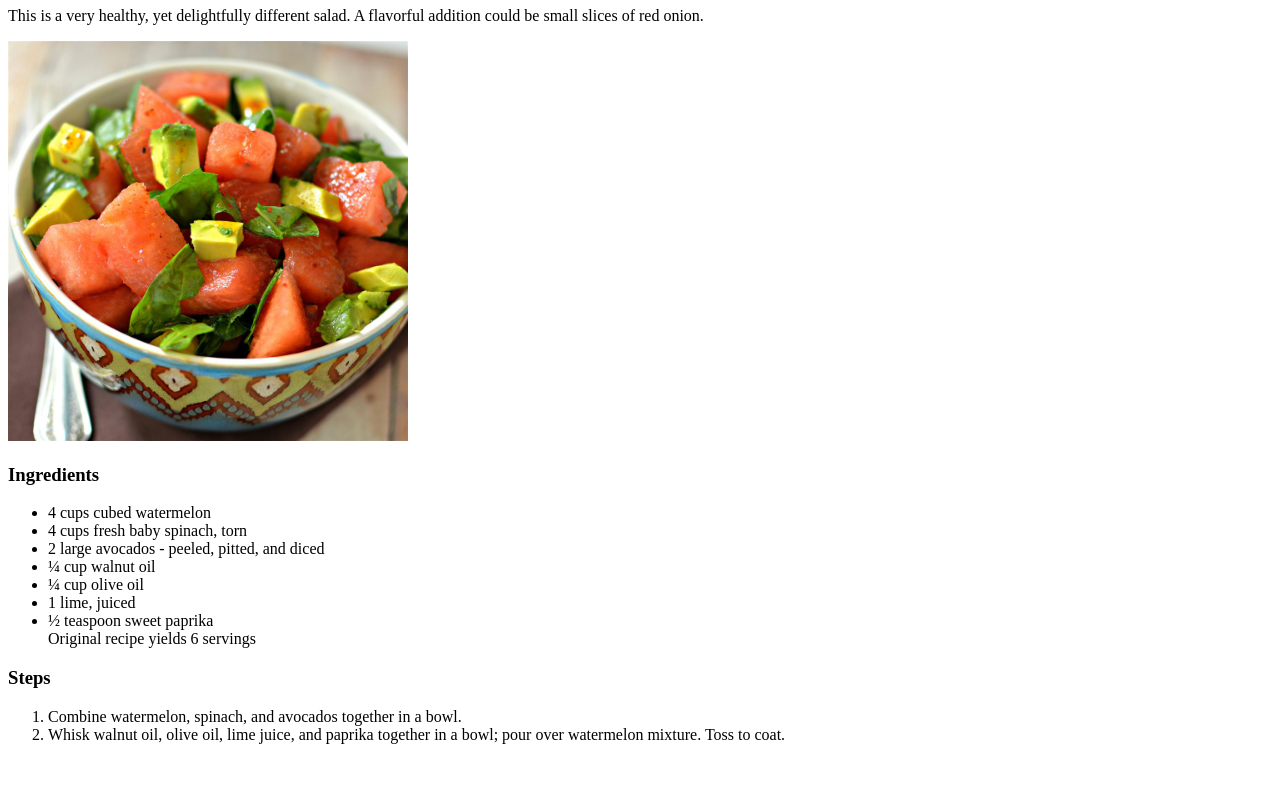
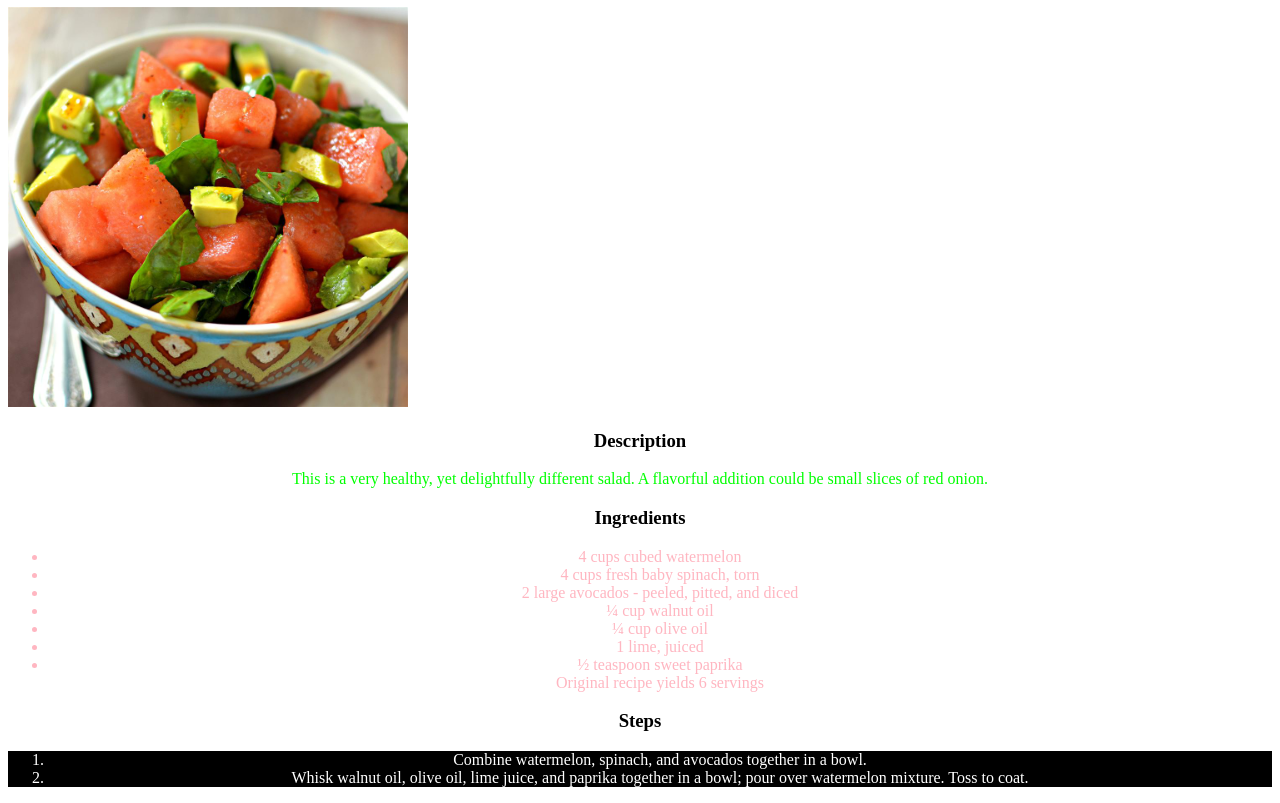
Before and after one commit to Drixu/odin-recipes, a plain HTML site: page recipes/avocado-watermelon-salad.html in a window 1280 px wide. Shown: the part 73-876 px from the top of the page. Before the commit the page ends 833 px from the top, so only its background shows below. Drawn offline with Linux system fonts and the light colour scheme.

Commit message:
Add CSS file and change recipes design

```diff
--- a/recipes/avocado-watermelon-salad.html
+++ b/recipes/avocado-watermelon-salad.html
@@ -5,15 +5,15 @@
     <meta http-equiv="X-UA-Compatible" content="IE=edge">
     <meta name="viewport" content="width=device-width, initial-scale=1.0">
     <title>Avocado watermelon salad</title>
+    <link rel="stylesheet" href="../styles.css">
 </head>
 <body>
-    <h1>Description</h1>
-    <p></p>This is a very healthy, yet delightfully different salad. A flavorful addition could be small slices of red onion.</p>
-
+    <h1>Avocado watermelon Salad</h1>
     <img src="images/avocado-watermelon-salad.jpg"width="400" height="400" alt="Bowl of avocado watermelon salad">
-
+    <h3>Description</h3>
+    <p>This is a very healthy, yet delightfully different salad. A flavorful addition could be small slices of red onion.</p>
     <h3>Ingredients</h3>
-    <ul>
+    <ul class="ingredeints">
         <li>4 cups cubed watermelon </li>
         <li>4 cups fresh baby spinach, torn </li>
         <li>2 large avocados - peeled, pitted, and diced </li>
@@ -24,7 +24,7 @@
         Original recipe yields 6 servings
         </ul>
         <h3>Steps</h3>
-        <ol>
+        <ol class="steps">
             <li>Combine watermelon, spinach, and avocados together in a bowl.</li>
             <li>Whisk walnut oil, olive oil, lime juice, and paprika together in a bowl; pour over watermelon mixture. Toss to coat.</li>
         </ol>
--- /dev/null
+++ b/styles.css
@@ -0,0 +1,23 @@
+
+.description {
+    color: lightblue;
+}
+.ingredeints {
+    color: lightpink;
+}
+p {
+    color: lime;
+}
+h1,
+h3,
+p,
+.steps,
+.ingredeints {
+    text-align: center;
+
+}
+.steps{
+color: white;
+background-color: black;
+
+}
```
Also changed, not shown: index.html (+1 -0 lines), recipes/french-macarons.html (+3 -2 lines), recipes/grilled-chicken-margherita.html (+4 -3 lines).
